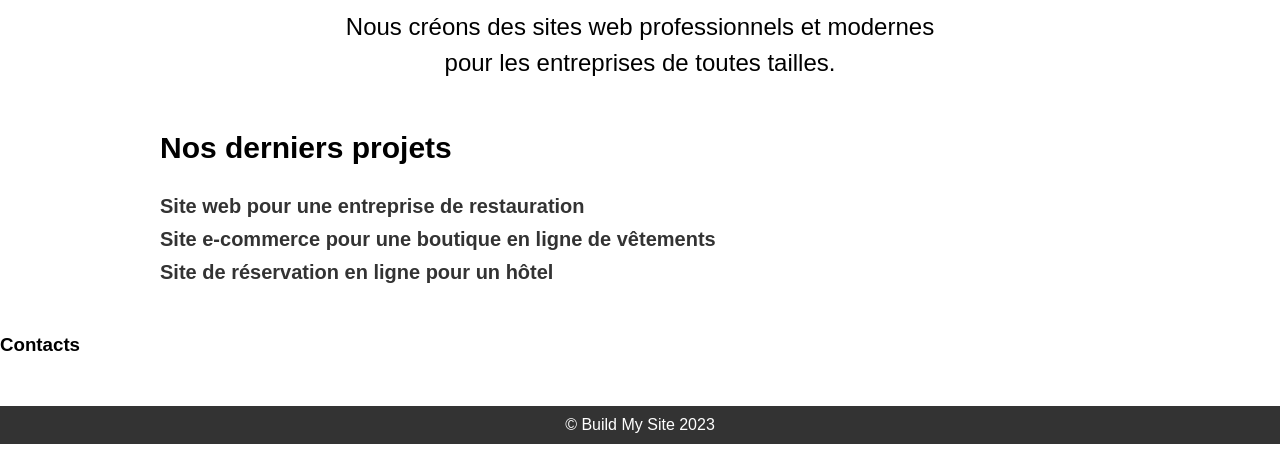
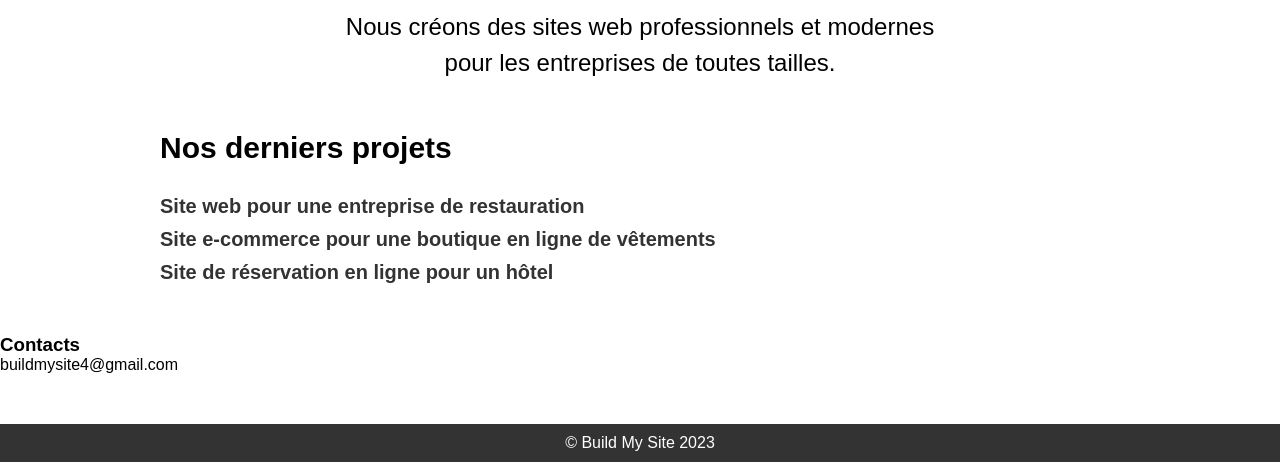
Before and after one commit to momeir/buildmysite.github.io, a plain HTML site: page index.html in a window 1280 px wide. Shown: the part 679-1141 px from the top of the page. Drawn offline with Linux system fonts and the light colour scheme.

Commit message:
Update index.html

```diff
--- a/index.html
+++ b/index.html
@@ -50,7 +50,7 @@
 			</ul>
 		</div>
 		<h3>Contacts</h3>
-
+		<p>buildmysite4@gmail.com</p>
 		<!-- Pied de page -->
 		<footer>
 			<p>&copy; Build My Site 2023</p>
```
